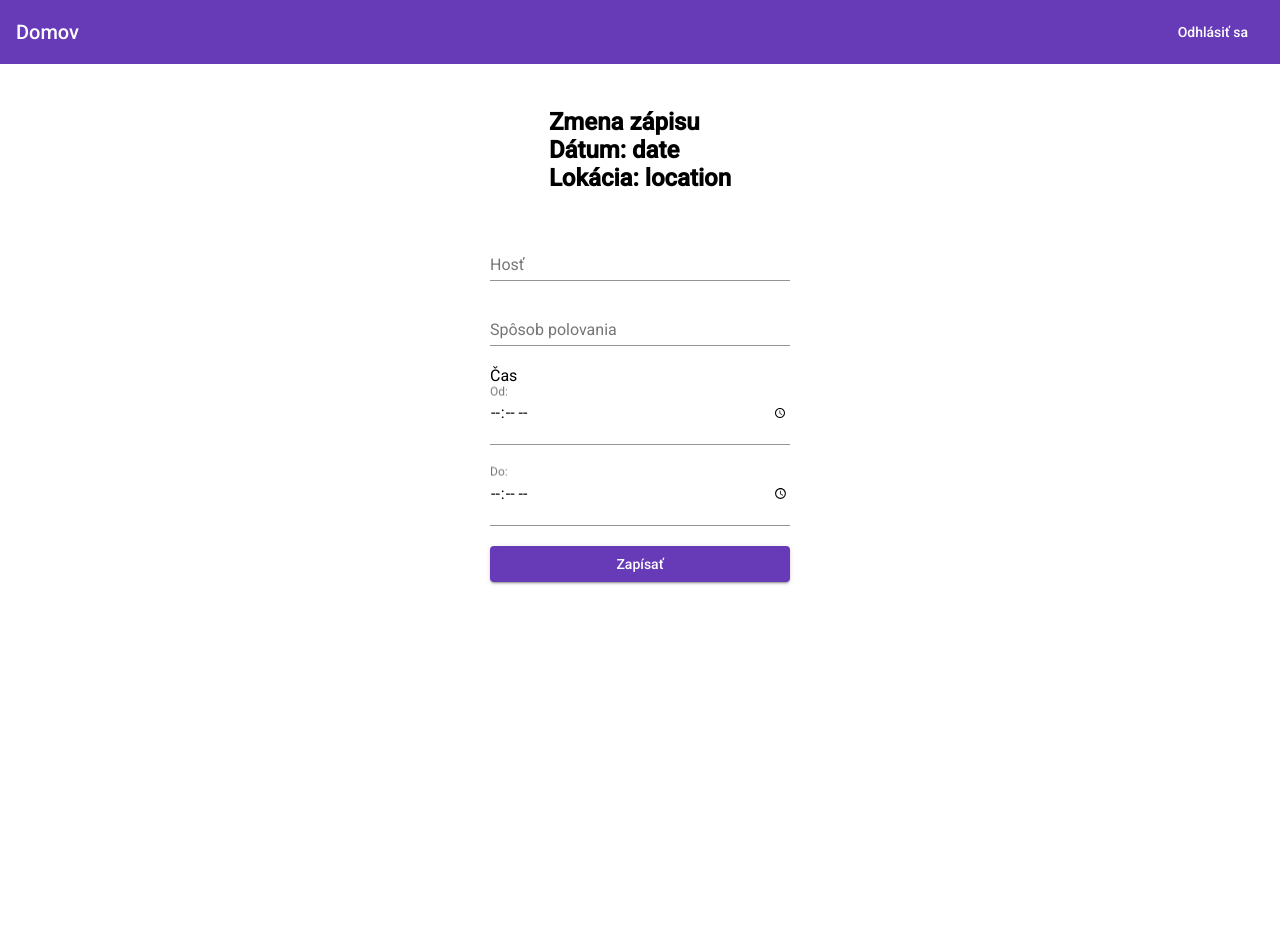
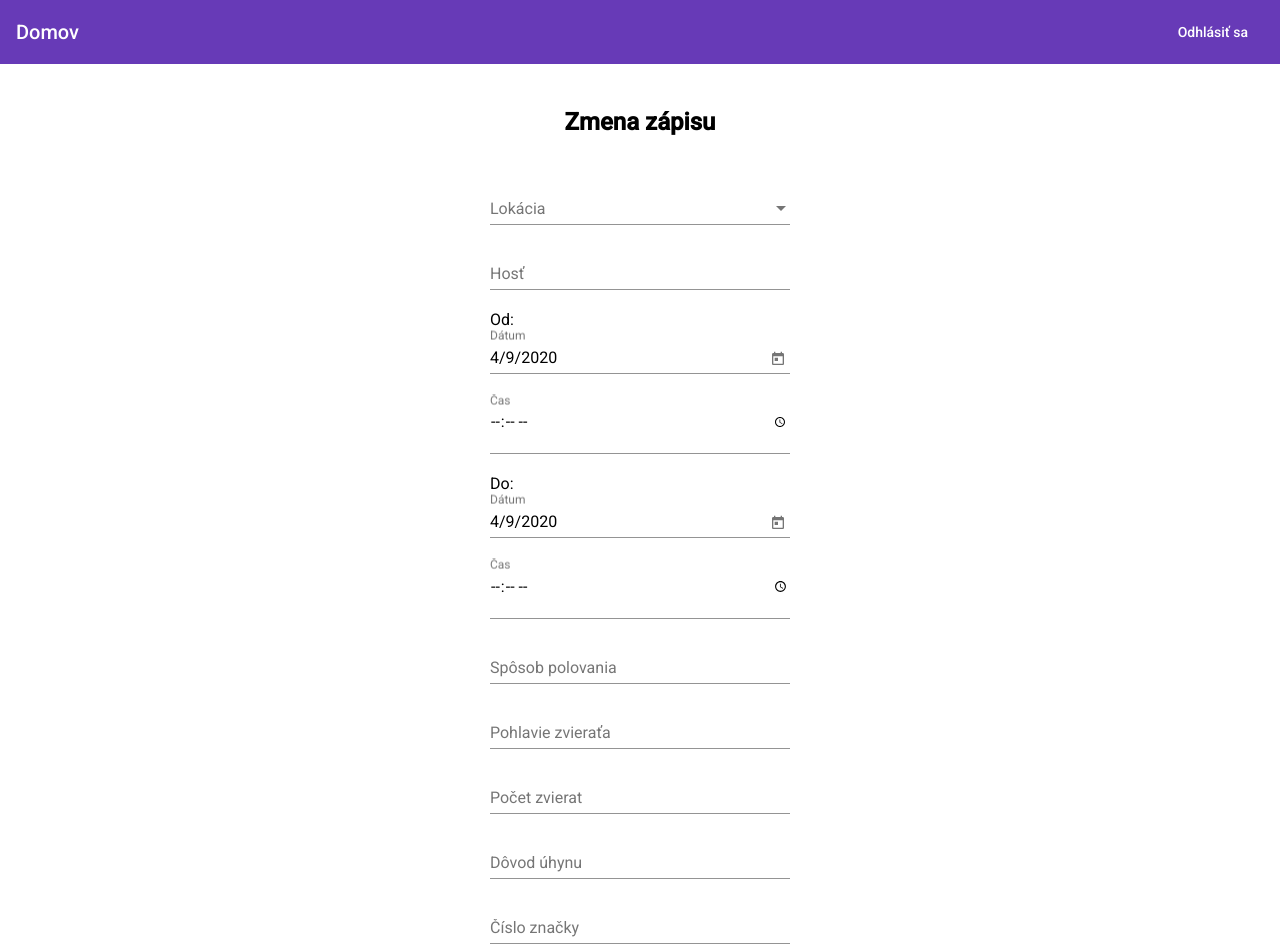
Before and after one commit to MarekStancik/HuntersApp, an Angular app: page /edit in a window 1280 px wide. Shown: the top 952 px of the page. Before the commit the page ends 800 px from the top, so only its background shows below. Built offline with nearby package versions, Linux system fonts and the light colour scheme.

Commit message:
Few updates

```diff
--- a/src/app/edit-record-view/edit-record-view.component.html
+++ b/src/app/edit-record-view/edit-record-view.component.html
@@ -1,27 +1,73 @@
 <div fxLayout="column" fxLayoutAlign="center center">
-    <h2><p>Zmena zápisu<br>Dátum: date<br>Lokácia: location</p></h2>
+    <h2><p>Zmena zápisu</h2>
     <form [formGroup]="editForm" (ngSubmit)="save()" class="edit-form">
 
         <mat-form-field>
-            <mat-label for="age">Hosť</mat-label>
-            <input matInput id="age" name="age" type="text" formControlName="age">
+            <mat-select formControlName="location" placeholder="Lokácia">
+                <mat-option *ngFor="let loc of locations$ | async" [value]="loc">
+                  {{loc.name}}
+                </mat-option>
+            </mat-select>
         </mat-form-field>
 
         <mat-form-field>
-            <mat-label for="photo">Spôsob polovania</mat-label>
-            <input matInput id="photo" name="photo" type="text" formControlName="photoURL">
+            <mat-label for="guest">Hosť</mat-label>
+            <input matInput id="guest" name="guest" type="text" formControlName="guest">
         </mat-form-field>
-        <mat-label style="margin-bottom: 5px;">Čas</mat-label>
+        <mat-label style="margin-bottom: 5px;">Od:</mat-label>
         <mat-form-field>
-            <mat-label>Od:</mat-label>
-           <input type="time" matInput formControlName="timeFrom">
+            <mat-label>Dátum</mat-label>
+            <input matInput [matDatepicker]="picker" formControlName="dateFrom">
+            <mat-datepicker-toggle matSuffix [for]="picker"></mat-datepicker-toggle>
+            <mat-datepicker #picker></mat-datepicker>
+        </mat-form-field>
+        <mat-form-field>
+            <mat-label>Čas</mat-label>
+            <input matInput type="time" formControlName="timeFrom">
+        </mat-form-field>
+        <mat-label style="margin-bottom: 5px;">Do:</mat-label>
+        <mat-form-field>
+            <mat-label>Dátum</mat-label>
+            <input matInput [matDatepicker]="picker1" formControlName="dateTo">
+            <mat-datepicker-toggle matSuffix [for]="picker1"></mat-datepicker-toggle>
+            <mat-datepicker #picker1></mat-datepicker>
+        </mat-form-field>
+        <mat-form-field>
+            <mat-label>Čas</mat-label>
+            <input matInput type="time" formControlName="timeTo">
         </mat-form-field>
 
         <mat-form-field>
-            <mat-label>Do:</mat-label>
-            <input type="time" matInput formControlName="timeTo">
+            <mat-label for="huntingType">Spôsob polovania</mat-label>
+            <input matInput id="huntingType" name="huntingType" type="text" formControlName="huntingType">
+        </mat-form-field>
+
+        <mat-form-field>
+            <mat-label for="animalGender">Pohlavie zvieraťa</mat-label>
+            <input matInput id="animalGender" name="animalGender" type="text" formControlName="animalGender">
+        </mat-form-field>
+
+        <mat-form-field>
+            <mat-label for="animalCount">Počet zvierat</mat-label>
+            <input matInput id="animalCount" name="animalCount" type="number" formControlName="animalCount">
+        </mat-form-field>
+
+        <mat-form-field>
+            <mat-label for="reasonOfDeath">Dôvod úhynu</mat-label>
+            <input matInput id="reasonOfDeath" name="reasonOfDeath" type="text" formControlName="reasonOfDeath">
+        </mat-form-field>
+
+        <mat-form-field>
+            <mat-label for="markNumber">Číslo značky</mat-label>
+            <input matInput id="markNumber" name="markNumber" type="number" formControlName="markNumber">
+        </mat-form-field>
+
+        <mat-form-field>
+            <mat-label for="note">Poznámka</mat-label>
+            <input matInput id="note" name="note" type="text" formControlName="note">
         </mat-form-field>
 
         <button type="submit" mat-raised-button color="primary" fxFill>Zapísať</button>
     </form>
+    <hr>
 </div>
--- a/src/app/edit-record-view/edit-record-view.component.ts
+++ b/src/app/edit-record-view/edit-record-view.component.ts
@@ -1,6 +1,9 @@
 import { Component, OnInit } from '@angular/core';
 import { FormGroup, FormControl, Validators } from '@angular/forms';
 import { TripService } from '../trips/shared/trip.service';
+import { Observable } from 'rxjs';
+import { LocationModel } from '../locations/shared/location-model';
+import { LocationService } from '../locations/shared/location.service';
 
 @Component({
   selector: 'app-edit-record-view',
@@ -10,20 +13,26 @@ import { TripService } from '../trips/shared/trip.service';
 export class EditRecordViewComponent implements OnInit {
 
   editForm = new FormGroup({
-    location: new FormControl('',[
-      Validators.required,
-      Validators.minLength(4)
-    ]),
-    photoURL: new FormControl(''),
-    age: new FormControl(''),
-    summary: new FormControl(''),
-    timeFrom: new FormControl(''),
-    timeTo: new FormControl('')
+      location: new FormControl(''),
+      huntingType: new FormControl(''),
+      guest: new FormControl(''),
+      timeFrom: new FormControl(''),
+      timeTo: new FormControl(''),
+      dateFrom: new FormControl(new Date()),
+      dateTo: new FormControl(new Date()),
+      animalGender: new FormControl(''),
+      animalCount: new FormControl(''),
+      markNumber: new FormControl(''),
+      reasonOfDeath: new FormControl(''),
+      note: new FormControl(''),
   });
 
-  constructor(private tripService: TripService) { }
+  locations$ : Observable<LocationModel[]>;
+
+  constructor(private tripService: TripService,private locService:LocationService) { }
 
   ngOnInit(): void {
+    this.locations$ = this.locService.readAll();
   }
 
   save(): void{
--- a/src/app/main-view/main-view.component.html
+++ b/src/app/main-view/main-view.component.html
@@ -48,22 +48,6 @@
                 </mat-cell>
             </ng-container>
 
-            <!--
-            <ng-container matColumnDef="huntingType">
-                <th mat-header-cell *matHeaderCellDef mat-sort-header> Spôsob polovania </th>
-                <td mat-cell *matCellDef="let element"> {{element.huntingType}} </td>
-            </ng-container>
-
-            <ng-container matColumnDef="animalGender">
-                <th mat-header-cell *matHeaderCellDef> Pohlavie </th>
-                <td mat-cell *matCellDef="let element"> {{element.animalGender}} </td>
-            </ng-container>
-
-            <ng-container matColumnDef="animalCount">
-                <th mat-header-cell *matHeaderCellDef mat-sort-header> Počet </th>
-                <td mat-cell *matCellDef="let element"> {{element.animalCount}} </td>
-            </ng-container>-->
-
             <ng-container matColumnDef="time">
                 <mat-header-cell *matHeaderCellDef mat-sort-header>Dátum a Čas</mat-header-cell>
                 <mat-cell *matCellDef="let element">
@@ -71,17 +55,6 @@
                     {{asDateString(element)}}
                 </mat-cell>
             </ng-container>
-
-            <!--
-            <ng-container matColumnDef="reasonOfDeath">
-                <th mat-header-cell *matHeaderCellDef> Dôvod úhynu </th>
-                <td mat-cell *matCellDef="let element"> {{element.reasonOfDeath}} </td>
-            </ng-container>
-
-            <ng-container matColumnDef="markNumber">
-                <th mat-header-cell *matHeaderCellDef> Číslo značky </th>
-                <td mat-cell *matCellDef="let element"> {{element.markNumber}} </td>
-            </ng-container> -->
 
             <ng-container matColumnDef="note">
                 <mat-header-cell *matHeaderCellDef> Poznámka </mat-header-cell>
@@ -113,5 +86,9 @@
                 <button mat-raised-button color="warn" (click)="deleteRecord(selectedRow)">Vymazať</button>
             </div>
         </div>
+
+        <div *ngIf="selectedRow">
+            {{tripToString(selectedRow)}}
+        </div>
     </div>
 </div>
--- a/src/app/main-view/main-view.component.ts
+++ b/src/app/main-view/main-view.component.ts
@@ -109,9 +109,7 @@ export class MainViewComponent implements AfterViewInit,OnInit {
   }
 
   displayedColumns: string[] = [
-    'locationName', 'hunterName', 'hunterHost','time',
-    /*'huntingType','time','animalGender',
-    'animalCount','reasonOfDeath','markNumber',*/'note'
+    'locationName', 'hunterName', 'hunterHost','time','note'
   ];
 
   dataSource : TripsDataSource;
@@ -161,4 +159,8 @@ export class MainViewComponent implements AfterViewInit,OnInit {
     return row && user && (row.hunter === user || this.userService.isAdmin(user));
   }
 
+  tripToString(trip: TripModel): string {
+    return `Spôsob polovania: ${trip.huntingType} Pohlavie zvieraťa: ${trip.animalGender} Počet zvierat: ${trip.animalCount} Dôvod úmrtia: ${trip.reasonOfDeath} Číslo značky: ${trip.markNumber}`;
+  }
+
 }
```
